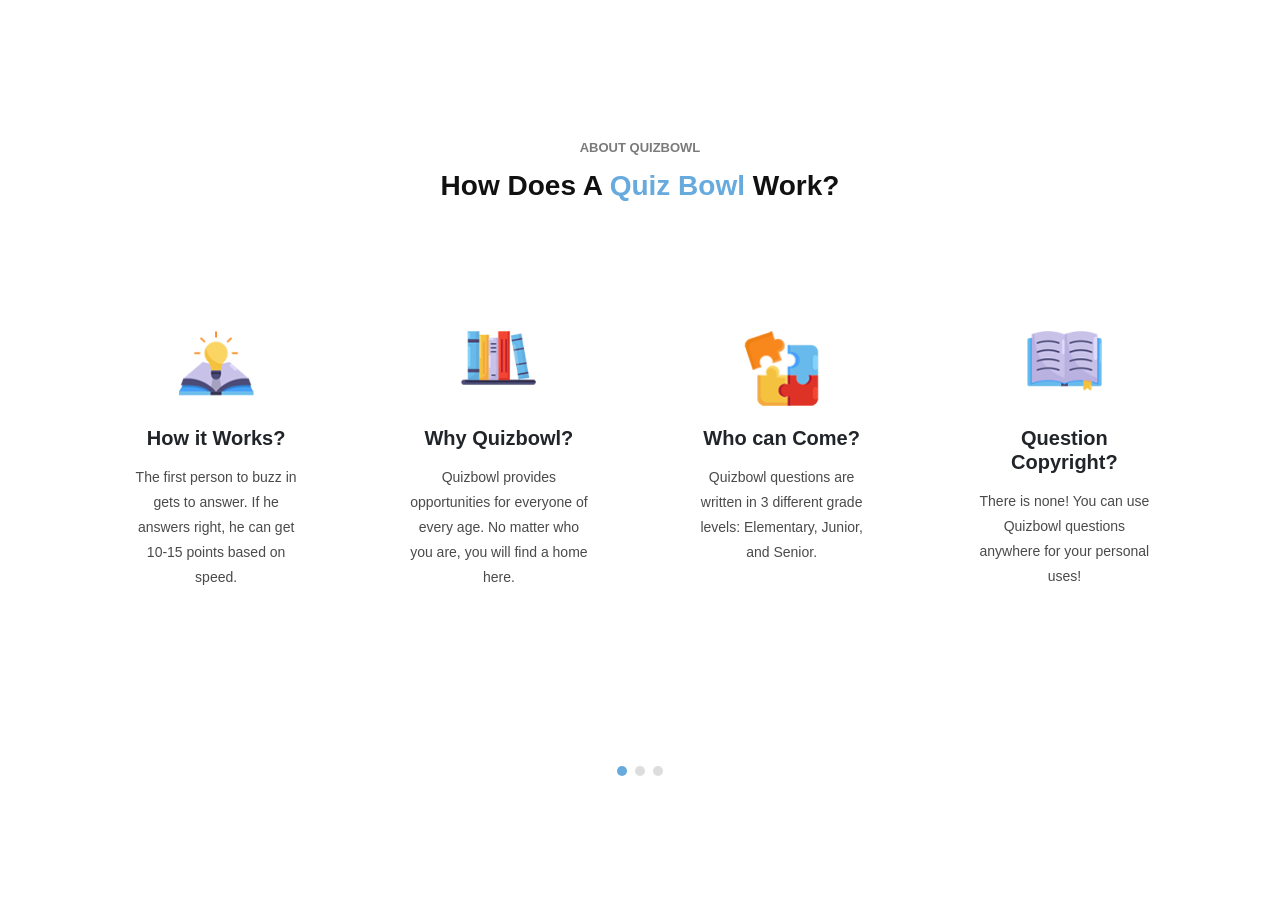
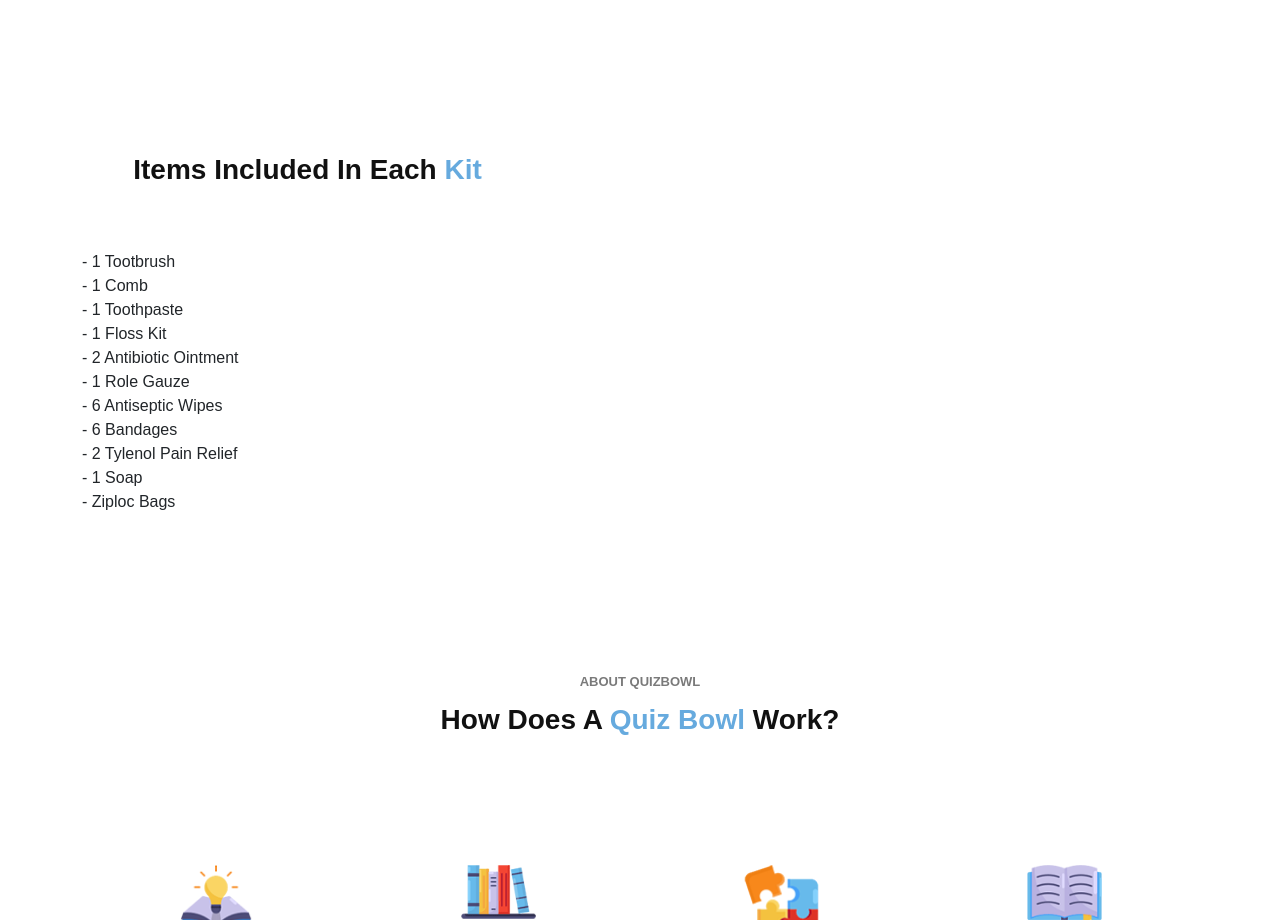
Before and after one commit to JustKardi/EasternSeaboardSupportFoundation, a website: page Everything/index.html in a window 1280 px wide. Shown: the part 2700-3620 px from the top of the page. Drawn offline with nearby package versions, Linux system fonts and the light colour scheme.

Commit message:
Update 6

```diff
--- a/Everything/index.html
+++ b/Everything/index.html
@@ -264,6 +264,49 @@ https://templatemo.com/tm-573-eduwell
       </div>
     </div>
   </section>
+
+  <section class="services" id="services">
+    <div class="container">
+      <div class="row">
+        <div class="col-lg-12">
+        </div>
+        <div class="container">
+          <div class="row">
+            <div class="col-lg-5">
+              <div class="section-heading">
+                <h4>Items included in each <em>Kit</em></h4>
+              </div>
+              <li>
+                - 1 Tootbrush
+                </li>
+                <li>
+                  - 1 Comb
+                </li>
+                <li>- 1 Toothpaste</li>
+                <li>- 1 Floss Kit</li>
+                <li>- 2 Antibiotic Ointment</li>
+                <li>- 1 Role Gauze</li>
+                <li>- 6 Antiseptic Wipes</li>
+                <li>- 6 Bandages</li>
+                <li>- 2 Tylenol Pain Relief</li>
+                <li>- 1 Soap</li>
+                <li>- Ziploc Bags</li>
+
+
+
+            </div>
+
+                </div>
+              </div>
+            </div>
+          </div>
+        </div>
+      </section>
+
+
+
+
+
 
 
   <section class="services" id="services">
```
